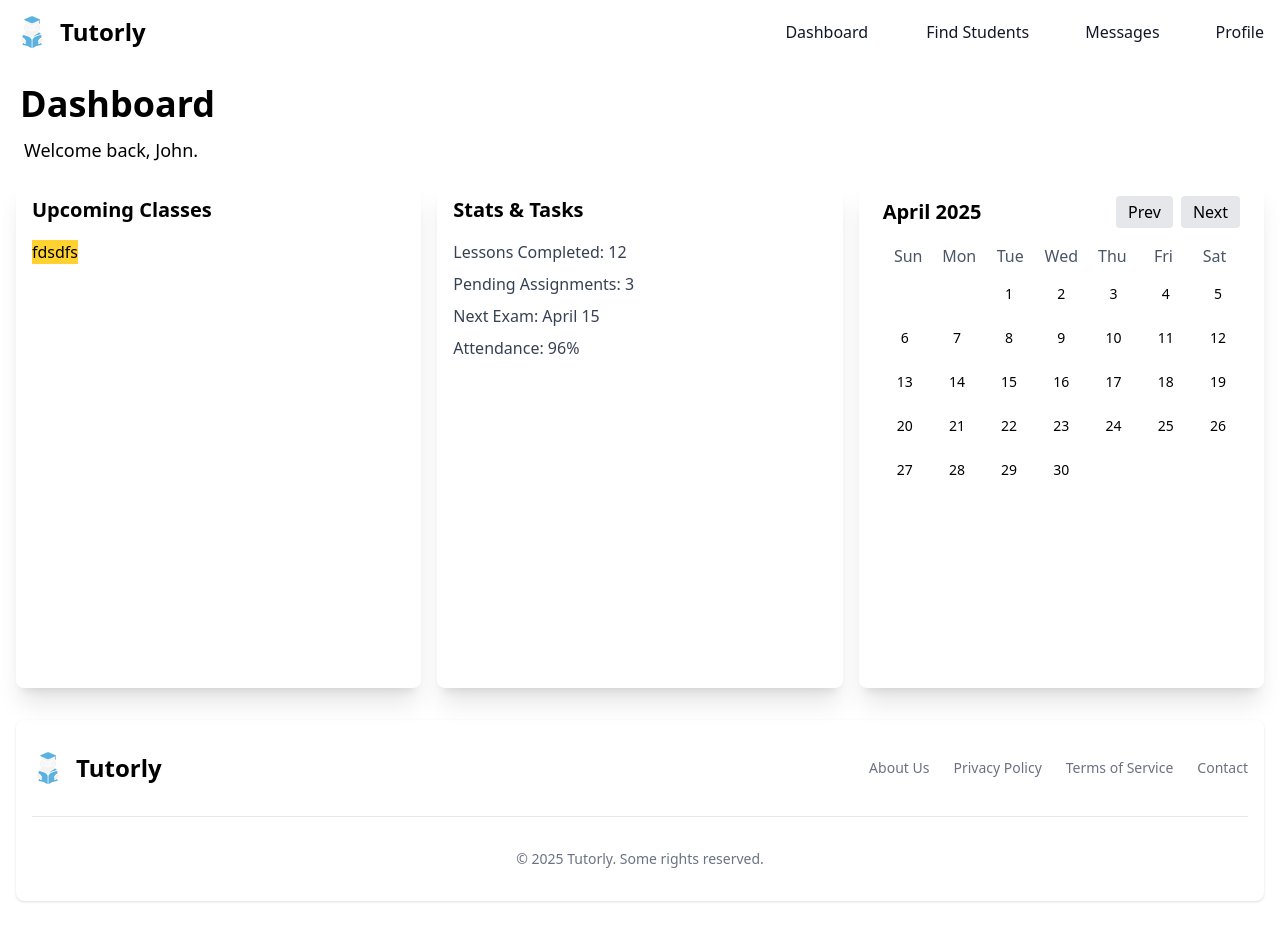
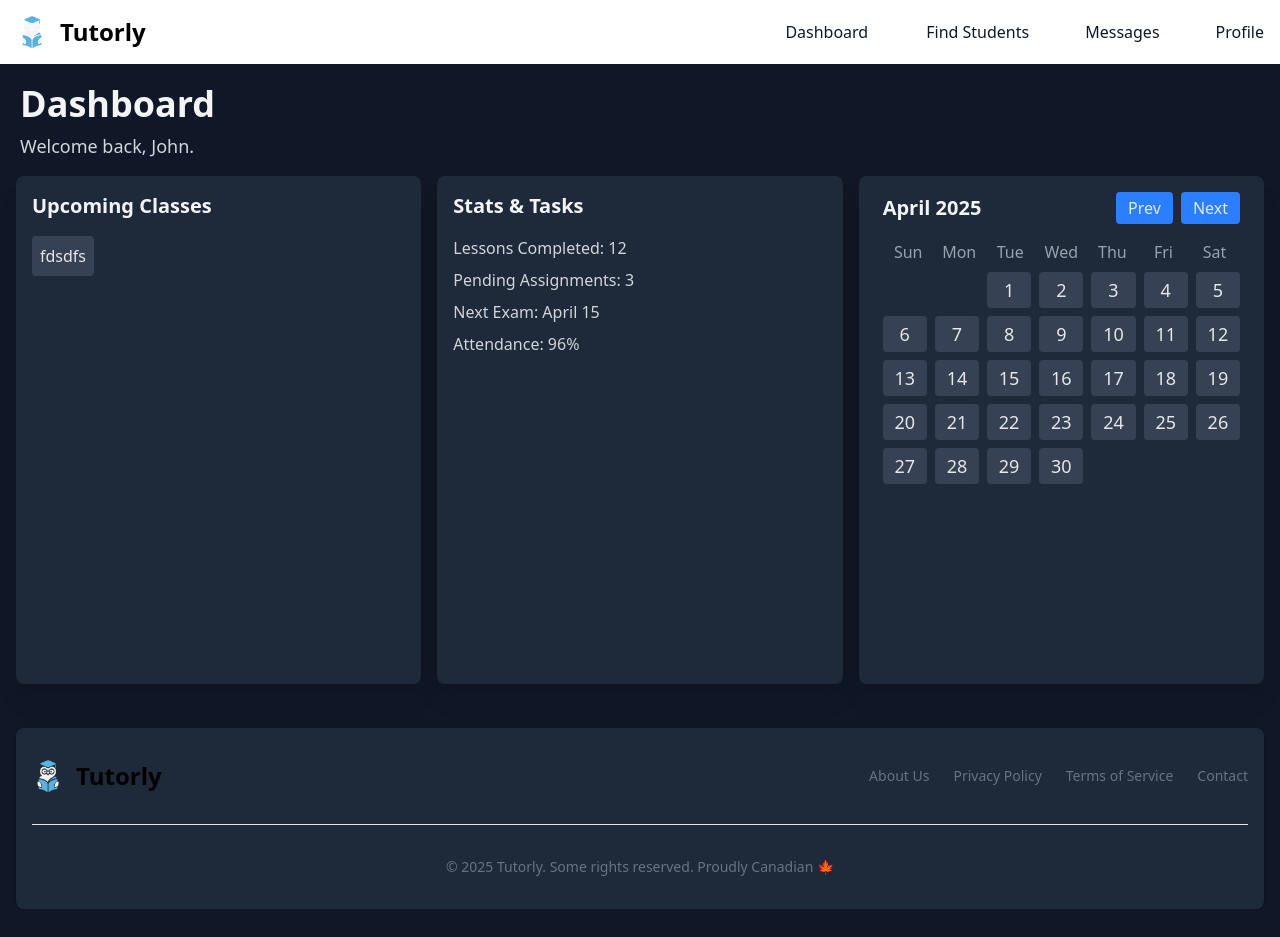
Before and after one commit to prmntr/yrhacks2025syscall, a React (Vite) app: page /dashboard in a window 1280 px wide. Built offline with nearby package versions, Linux system fonts and the light colour scheme.

Commit message:
style: dark mode the right way

```diff
--- a/src/components/Footer.tsx
+++ b/src/components/Footer.tsx
@@ -1,6 +1,7 @@
 function Footer() {
   return (
-    <footer className="bg-white rounded-lg shadow-sm dark:bg-gray-900 m-4">
+    <div className="bg-gray-900 py-3">
+      <footer className="bg-gray-800 rounded-lg shadow-sm dark:bg-gray-800 m-4">
         <div className="w-full max-w-screen-xl mx-auto p-4 md:py-8">
           <div className="sm:flex sm:items-center sm:justify-between">
             <a href="/" className="flex items-center mb-4 sm:mb-0 space-x-3 rtl:space-x-reverse">
@@ -39,10 +40,11 @@ function Footer() {
             <a href="/" className="hover:underline">
               Tutorly
             </a>
-          . Some rights reserved.
+            . Some rights reserved. Proudly Canadian 🍁
           </span>
         </div>
       </footer>
+    </div>
   );
 }
 
--- a/src/components/Navbar.tsx
+++ b/src/components/Navbar.tsx
@@ -1,6 +1,6 @@
 function Navbar() {
   return (
-    <nav className="bg-white border-gray-200 dark:bg-gray-900">
+    <nav className="bg-white border-gray-200 dark:bg-gray-800">
       <div className="max-w-screen-xl flex flex-wrap items-center justify-between mx-auto p-4">
         <a href="/" className="flex items-center space-x-3 rtl:space-x-reverse">
           <img src="src\assets\Tutorly.png" className="h-8" alt="syscall logo" />
@@ -33,7 +33,7 @@ function Navbar() {
           </svg>
         </button>
         <div className="hidden w-full md:block md:w-auto" id="navbar-default">
-          <ul className="font-medium flex flex-col p-4 md:p-0 mt-4 border border-gray-100 rounded-lg bg-gray-50 md:flex-row md:space-x-8 rtl:space-x-reverse md:mt-0 md:border-0 md:bg-white dark:bg-gray-800 md:dark:bg-gray-900 dark:border-gray-700">
+          <ul className="font-medium flex flex-col p-4 md:p-0 mt-4 border border-gray-100 rounded-lg bg-gray-50 md:flex-row md:space-x-8 rtl:space-x-reverse md:mt-0 md:border-0 md:bg-white dark:bg-gray-800 md:dark:bg-gray-800 dark:border-gray-700">
             <li className="flex items-center space-x-2">
               <img src="src\assets\dashboard-panel.png" alt="Dashboard Icon" className="w-5 h-5" />
               <a
--- a/src/pages/Dashboard.tsx
+++ b/src/pages/Dashboard.tsx
@@ -46,48 +46,47 @@ function Dashboard() {
   );
 
   return (
-    <div>
-      <h1 className="font-bold mt-5 ml-5 mb-3 text-4xl">Dashboard</h1>
-      <h2 className="px-6 text-lg">Welcome back, John.</h2>
+    <div className="bg-gray-900">
+      <h1 className="font-bold text-4xl text-gray-100 px-5 pt-5">Dashboard</h1>
+      <h2 className="text-lg px-5 text-gray-300 pt-2">Welcome back, John.</h2>
       <div className="grid grid-cols-1 md:grid-cols-3 gap-4 p-4 min-h-135">
-        <div className="bg-white shadow-xl rounded-lg p-4">
-          <h2 className="text-xl font-semibold mb-4">Upcoming Classes</h2>
+      <div className="bg-gray-800 shadow-xl rounded-lg p-4">
+        <h2 className="text-xl font-semibold mb-4 text-gray-100">Upcoming Classes</h2>
         <div className="flex flex-row items-center mb-4">
-            <div className="bg-amber-300">fdsdfs</div>
-
+        <div className="bg-gray-700 text-gray-200 p-2 rounded">fdsdfs</div>
         </div>
       </div>
-        <div className="bg-white shadow-xl rounded-lg p-4">
-          <h2 className="text-xl font-semibold mb-4">Stats & Tasks</h2>
-          <ul className="text-gray-700 space-y-2">
+      <div className="bg-gray-800 shadow-xl rounded-lg p-4">
+        <h2 className="text-xl font-semibold mb-4 text-gray-100">Stats & Tasks</h2>
+        <ul className="text-gray-300 space-y-2">
         <li>Lessons Completed: 12</li>
         <li>Pending Assignments: 3</li>
         <li>Next Exam: April 15</li>
         <li>Attendance: 96%</li>
         </ul>
       </div>
-        <div className="bg-white shadow-xl rounded-lg px-6 py-4">
+      <div className="bg-gray-800 shadow-xl rounded-lg px-6 py-4">
         <div className="flex items-center justify-between mb-4">
-            <h2 className="text-xl font-bold">
+        <h2 className="text-xl font-bold text-gray-100">
           {monthNames[currentMonth]} {currentYear}
         </h2>
         <div className="space-x-2">
           <button
           onClick={handlePrev}
-                className="px-3 py-1 bg-gray-200 rounded hover:bg-gray-300"
+          className="px-3 py-1 bg-blue-500 text-gray-200 rounded hover:bg-blue-700"
           >
           Prev
           </button>
           <button
           onClick={handleNext}
-                className="px-3 py-1 bg-gray-200 rounded hover:bg-gray-300"
+          className="px-3 py-1 bg-blue-500 text-gray-200 rounded hover:bg-blue-700"
           >
           Next
           </button>
         </div>
         </div>
 
-          <div className="grid grid-cols-7 text-center font-medium text-gray-600">
+        <div className="grid grid-cols-7 text-center font-medium text-gray-400">
         <div>Sun</div>
         <div>Mon</div>
         <div>Tue</div>
@@ -100,7 +99,7 @@ function Dashboard() {
         <div className="grid grid-cols-7 text-center mt-2 gap-2 text-sm">
         {calendarDays.map((day, index) =>
           day ? (
-                <div key={index} className="py-2 rounded hover:bg-gray-200">
+          <div key={index} className="py-1 rounded bg-gray-700 text-gray-200 hover:bg-gray-500 text-lg">
             {day}
           </div>
           ) : (
--- a/src/pages/Messages.tsx
+++ b/src/pages/Messages.tsx
@@ -6,10 +6,13 @@ function Messages() {
   ];
 
   return (
-    <div className="flex h-screen rounded-xl bg-gray-900 shadow-lg overflow-hidden m-5">
+    <div className="bg-gray-900 min-h-screen p-6">
+      <h1 className="text-4xl text-white font-bold mb-6">Messages</h1>
+
+      <div className="grid grid-cols-4 gap-6">
         {/* Contacts Sidebar */}
-      <aside className="w-1/4 bg-gray-800 p-4 border-r overflow-y-auto">
-        <h1 className="text-2xl text-white font-semibold mb-4 ml-1">Contacts</h1>
+        <aside className="col-span-1 bg-gray-800 p-4 rounded-lg shadow-lg overflow-y-auto">
+          <h2 className="text-2xl text-white font-semibold mb-4">Contacts</h2>
           <ul className="space-y-2">
             {contacts.map((contact, index) => (
               <li
@@ -23,7 +26,7 @@ function Messages() {
         </aside>
 
         {/* Inbox */}
-      <main className="flex-1 p-6 overflow-y-auto">
+        <main className="col-span-3 bg-gray-800 p-6 rounded-lg shadow-lg overflow-y-auto">
           <h2 className="text-xl font-semibold mb-4 text-white">Message Requests</h2>
           <div className="space-y-4">
             {messages.map((msg, index) => (
@@ -51,6 +54,7 @@ function Messages() {
           </div>
         </main>
       </div>
+    </div>
   );
 }
 
```
Lines whose indentation alone changed are shown as unchanged.
